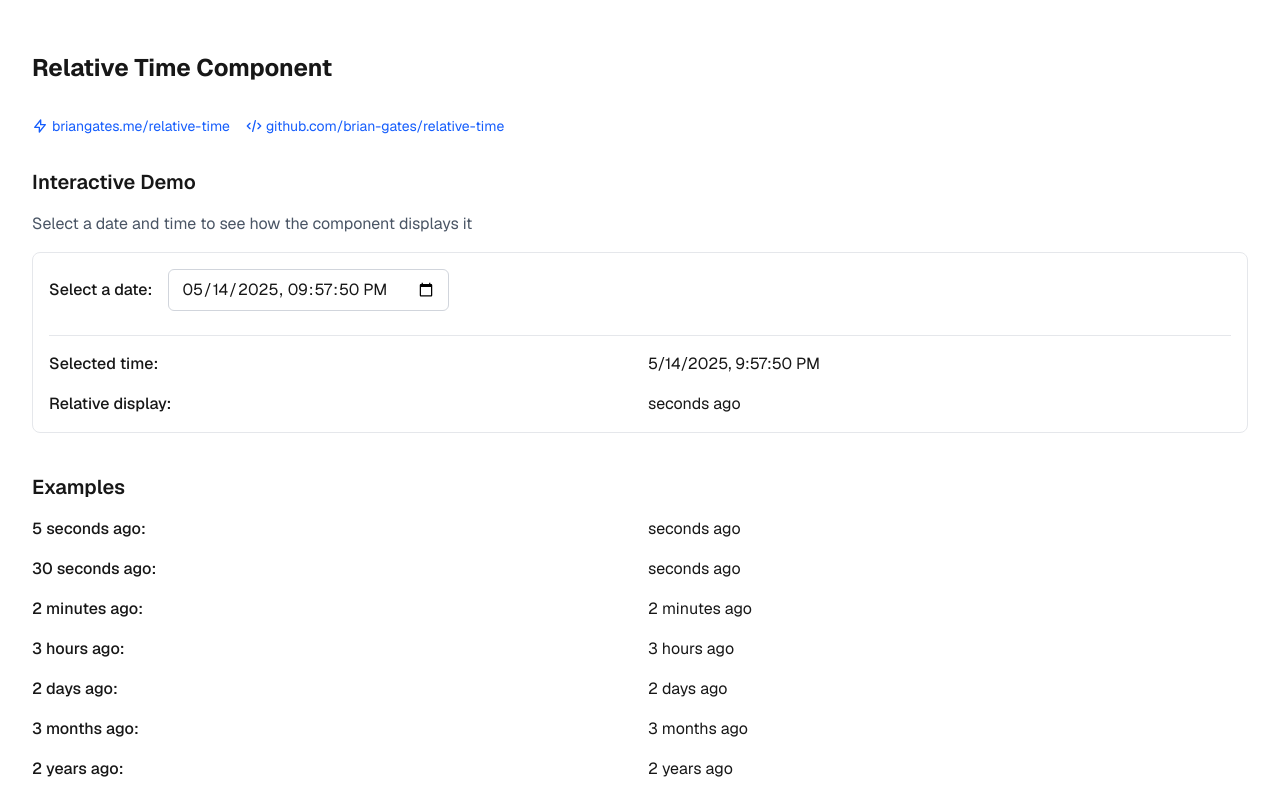
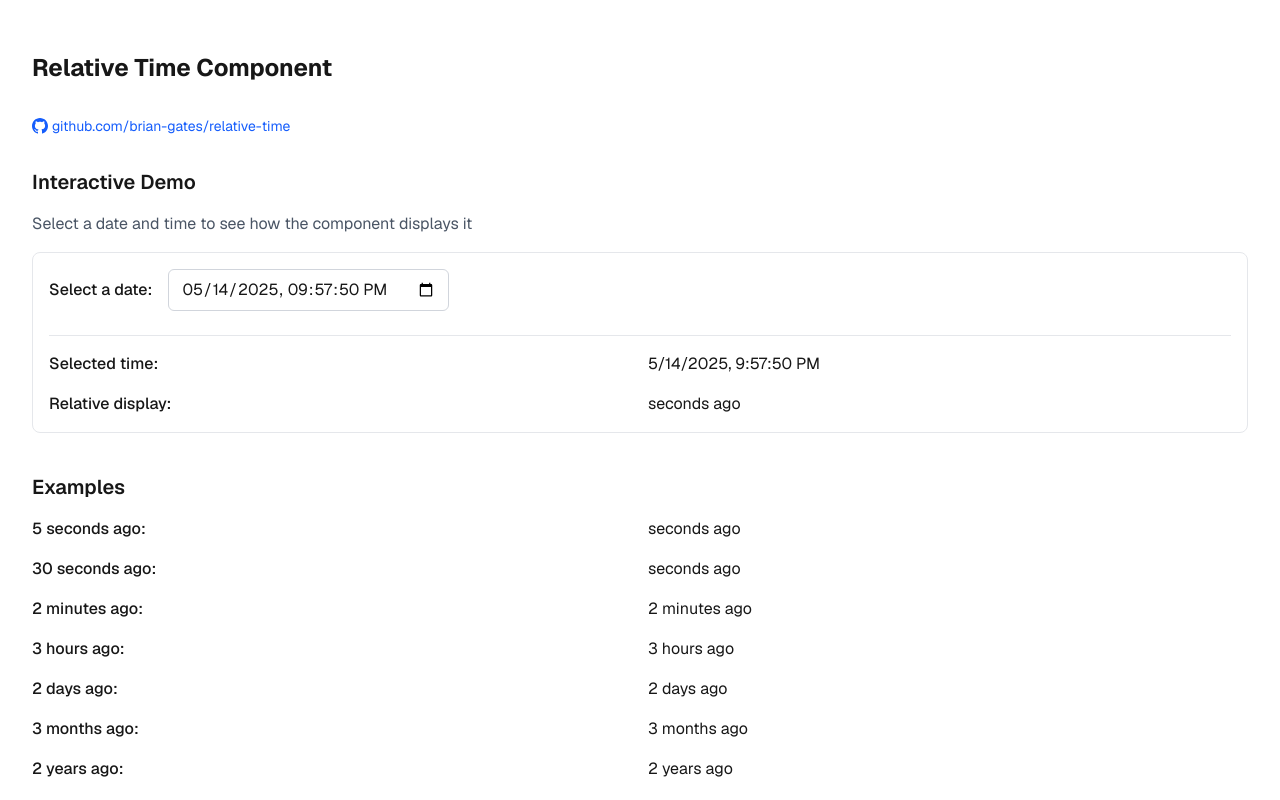
Before and after one commit to brian-gates/relative-time, a Next.js app: page /relative-time/ in a window 1280 px wide. Shown: the top 800 px of the page. Built offline with nearby package versions, Linux system fonts and the light colour scheme.

Commit message:
cleanup links

```diff
--- a/src/app/page.tsx
+++ b/src/app/page.tsx
@@ -27,28 +27,6 @@
 
         <div className="flex flex-wrap gap-4 text-sm">
           <a
-            href="https://briangates.me/relative-time"
-            target="_blank"
-            rel="noopener noreferrer"
-            className="flex items-center gap-1 text-blue-600 hover:text-blue-800 dark:text-blue-400 dark:hover:text-blue-300"
-          >
-            <svg
-              className="w-4 h-4"
-              xmlns="http://www.w3.org/2000/svg"
-              fill="none"
-              viewBox="0 0 24 24"
-              stroke="currentColor"
-            >
-              <path
-                strokeLinecap="round"
-                strokeLinejoin="round"
-                strokeWidth={2}
-                d="M13 10V3L4 14h7v7l9-11h-7z"
-              />
-            </svg>
-            briangates.me/relative-time
-          </a>
-          <a
             href="https://github.com/brian-gates/relative-time"
             target="_blank"
             rel="noopener noreferrer"
@@ -57,16 +35,10 @@
             <svg
               className="w-4 h-4"
               xmlns="http://www.w3.org/2000/svg"
-              fill="none"
               viewBox="0 0 24 24"
-              stroke="currentColor"
+              fill="currentColor"
             >
-              <path
-                strokeLinecap="round"
-                strokeLinejoin="round"
-                strokeWidth={2}
-                d="M10 20l4-16m4 4l4 4-4 4M6 16l-4-4 4-4"
-              />
+              <path d="M12 0c-6.626 0-12 5.373-12 12 0 5.302 3.438 9.8 8.207 11.387.599.111.793-.261.793-.577v-2.234c-3.338.726-4.033-1.416-4.033-1.416-.546-1.387-1.333-1.756-1.333-1.756-1.089-.745.083-.729.083-.729 1.205.084 1.839 1.237 1.839 1.237 1.07 1.834 2.807 1.304 3.492.997.107-.775.418-1.305.762-1.604-2.665-.305-5.467-1.334-5.467-5.931 0-1.311.469-2.381 1.236-3.221-.124-.303-.535-1.524.117-3.176 0 0 1.008-.322 3.301 1.23.957-.266 1.983-.399 3.003-.404 1.02.005 2.047.138 3.006.404 2.291-1.552 3.297-1.23 3.297-1.23.653 1.653.242 2.874.118 3.176.77.84 1.235 1.911 1.235 3.221 0 4.609-2.807 5.624-5.479 5.921.43.372.823 1.102.823 2.222v3.293c0 .319.192.694.801.576 4.765-1.589 8.199-6.086 8.199-11.386 0-6.627-5.373-12-12-12z" />
             </svg>
             github.com/brian-gates/relative-time
           </a>
```
